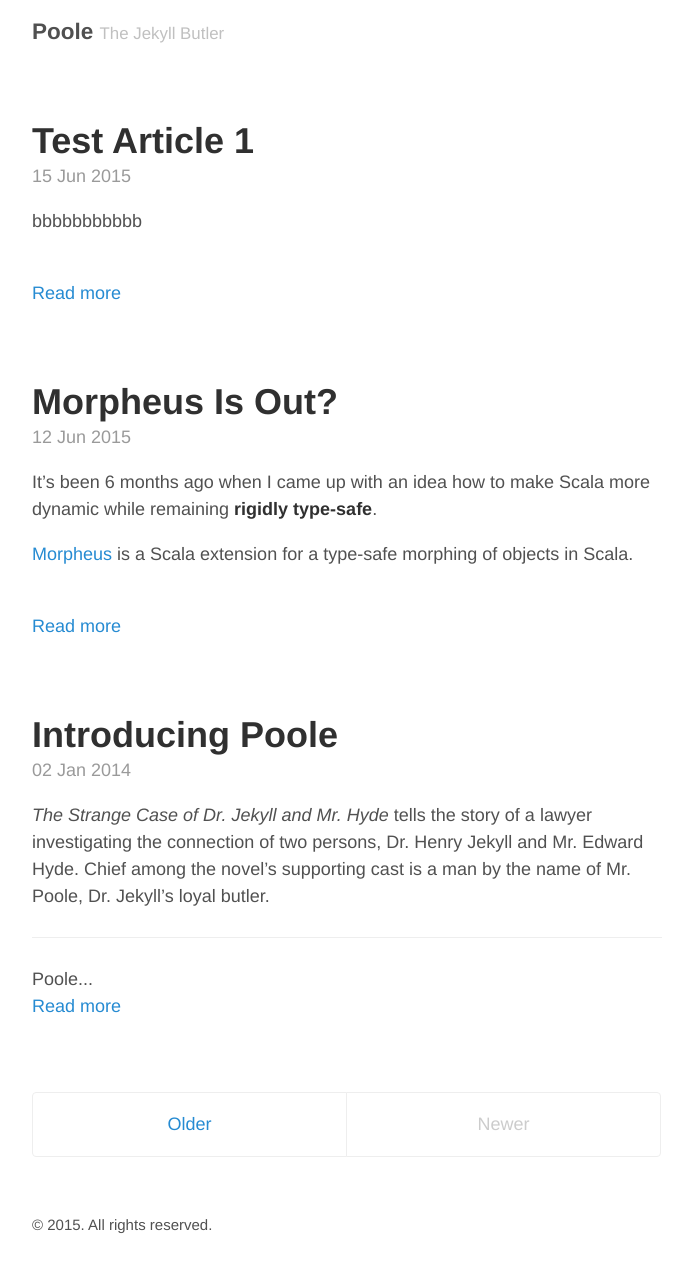
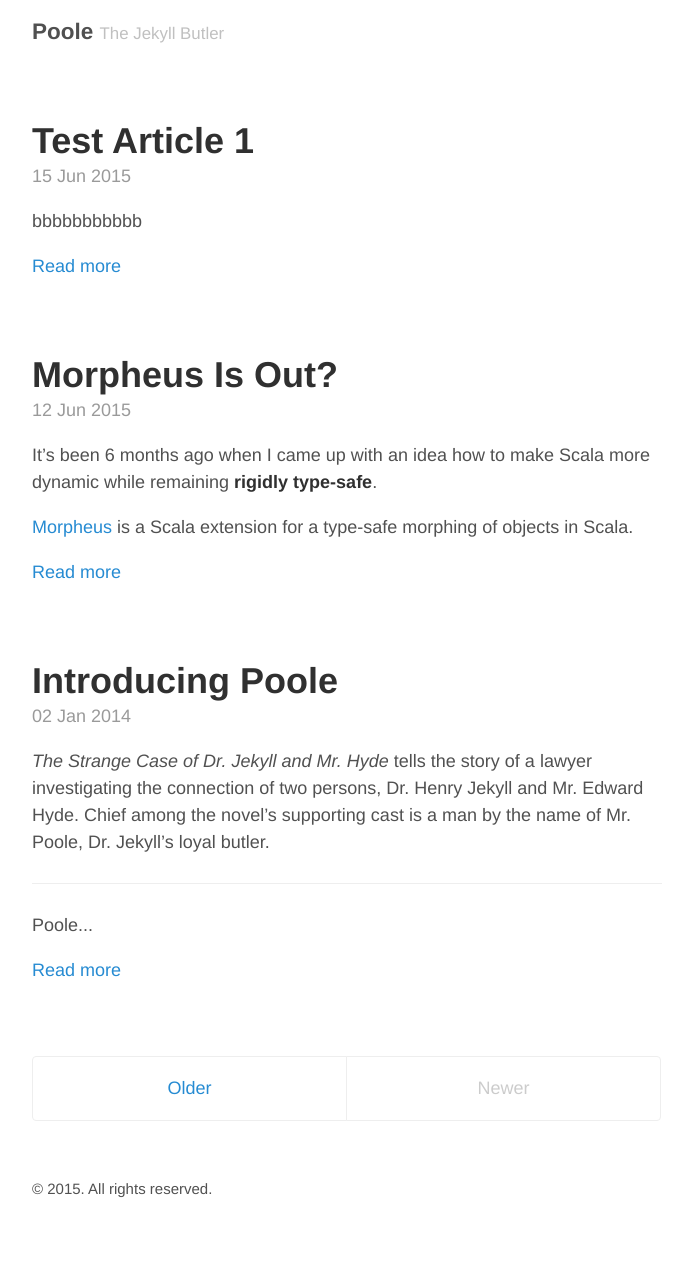
Before and after one commit to zslajchrt/zslajchrt.github.io, a Jekyll site: the page built from index.html, in a window 1280 px wide. Shown: the whole page, without its empty margins (293-985 px from the left). Built offline with Jekyll 4.4.1, drawn with Linux system fonts in a browser that asks for light colours; the list of posts is cut into pages by our own code; after the commit the page ends 1238 px from its top, so only the background shows below that.

Commit message:
Update index.html

```diff
--- a/index.html
+++ b/index.html
@@ -15,10 +15,12 @@
     <time datetime="{{ post.date | date_to_xmlschema }}" class="post-date">{{ post.date | date_to_string }}</time>
 
     {{ post.content | truncatewords: 50, '...' }}
-    <br>
-    <a href="{{ site.baseurl }}{{ post.url }}">
+
+    <div class="readmore">
+      <a href="{{ site.baseurl }}{{ post.url }}">
         Read more
-     </a>
+      </a>
+    </div>
 
   </article>
   {% endfor %}
```
